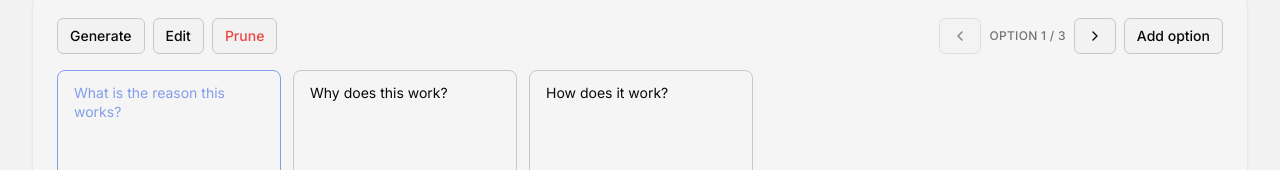
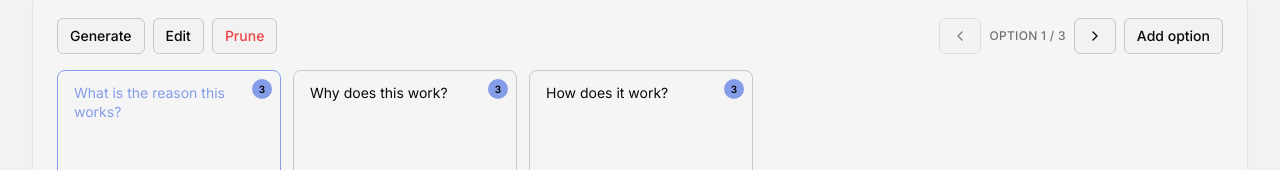
Before and after one commit to mkaufmann84/ai-self-eval, a Next.js app: page /ai-self-eval/convo-tree in a window 1280 px wide. Both pictures are taken after a click on the button "Load example convo". Shown: the part 630-800 px from the top of the page. Built offline with nearby package versions, Linux system fonts and the light colour scheme.

Commit message:
show follow up depth

```diff
--- a/src/app/convo-tree/page.tsx
+++ b/src/app/convo-tree/page.tsx
@@ -416,6 +416,34 @@ function buildConversationTree(runs: ConversationRun[]): ConversationTree {
   return { nodesById, layers, rootKey: ROOT_KEY, maxDepth };
 }
 
+function computeFollowUpDepth(
+  nextPrefix: string,
+  tree: ConversationTree,
+  cache: Map<string, number> = new Map()
+): number {
+  if (cache.has(nextPrefix)) {
+    return cache.get(nextPrefix)!;
+  }
+
+  // Find node with matching prefixKey
+  const node = Object.values(tree.nodesById).find(
+    (n) => n.prefixKey === nextPrefix
+  );
+
+  if (!node || node.options.length === 0) {
+    cache.set(nextPrefix, 0);
+    return 0;
+  }
+
+  const maxChildDepth = Math.max(
+    ...node.options.map((opt) => computeFollowUpDepth(opt.nextPrefix, tree, cache))
+  );
+
+  const depth = 1 + maxChildDepth;
+  cache.set(nextPrefix, depth);
+  return depth;
+}
+
 function buildPath(
   tree: ConversationTree,
   selectedMap: Record<string, string>
@@ -644,6 +672,21 @@ export default function ConvoTreePage() {
   }, [clearPresetSelection]);
 
   const tree = useMemo(() => buildConversationTree(runs), [runs]);
+
+  const followUpDepthMap = useMemo(() => {
+    const map = new Map<string, number>();
+    const cache = new Map<string, number>();
+
+    // Compute depth for all option nextPrefixes
+    Object.values(tree.nodesById).forEach((node) => {
+      node.options.forEach((option) => {
+        map.set(option.nextPrefix, computeFollowUpDepth(option.nextPrefix, tree, cache));
+      });
+    });
+
+    return map;
+  }, [tree]);
+
   const [selectedMap, setSelectedMap] = useState<Record<string, string>>({});
   const pendingRunSelection = useRef<string | null>(null);
 
@@ -1168,6 +1211,7 @@ export default function ConvoTreePage() {
                 index={index}
                 total={path.length}
                 showMeta={showMeta}
+                followUpDepthMap={followUpDepthMap}
                 onSelectOption={handleSelectOption}
                 onAddOption={handleAddOption}
                 onAddNextTurn={handleAddNextTurn}
@@ -1206,6 +1250,7 @@ interface ConversationNodeCardProps {
   index: number;
   total: number;
   showMeta: boolean;
+  followUpDepthMap: Map<string, number>;
   onSelectOption: (node: ConversationNode, option: ConversationOption) => void;
   onAddOption: (
     node: ConversationNode,
@@ -1239,6 +1284,7 @@ function ConversationNodeCard({
   index,
   total,
   showMeta,
+  followUpDepthMap,
   onSelectOption,
   onAddOption,
   onAddNextTurn,
@@ -1326,6 +1372,7 @@ function ConversationNodeCard({
         <OptionSelector
           node={node}
           selectedOptionId={selectedOption?.id ?? null}
+          followUpDepthMap={followUpDepthMap}
           onSelectOption={(option) => onSelectOption(node, option)}
         />
         <div className="rounded-lg border border-border/60 bg-card p-4 text-sm leading-relaxed shadow-inner max-h-[min(800px,80vh)] overflow-auto">
@@ -1424,15 +1471,17 @@ function OptionControls({
 interface OptionSelectorProps {
   node: ConversationNode;
   selectedOptionId: string | null;
+  followUpDepthMap: Map<string, number>;
   onSelectOption: (option: ConversationOption) => void;
 }
 
 function OptionSelector({
   node,
   selectedOptionId,
+  followUpDepthMap,
   onSelectOption,
 }: OptionSelectorProps) {
-  if (node.options.length <= 1) {
+  if (node.options.length === 0) {
     return null;
   }
 
@@ -1443,18 +1492,24 @@ function OptionSelector({
           const isActive = selectedOptionId
             ? option.id === selectedOptionId
             : false;
+          const depth = followUpDepthMap.get(option.nextPrefix) ?? 0;
           return (
             <button
               key={option.id}
               onClick={() => onSelectOption(option)}
               className={cn(
-                "w-56 min-h-[112px] rounded-lg border px-4 py-3 text-left transition flex flex-col gap-2",
+                "relative w-56 min-h-[112px] rounded-lg border px-4 py-3 text-left transition flex flex-col gap-2",
                 "bg-muted",
                 isActive
                   ? "border-primary text-primary"
                   : "border-input text-foreground hover:border-primary/60"
               )}
             >
+              {depth > 0 && (
+                <span className="absolute top-2 right-2 flex h-5 w-5 items-center justify-center rounded-full bg-primary text-[10px] font-semibold text-primary-foreground">
+                  {depth}
+                </span>
+              )}
               <span
                 className="overflow-hidden text-left text-sm leading-snug flex-1"
                 style={{
```
